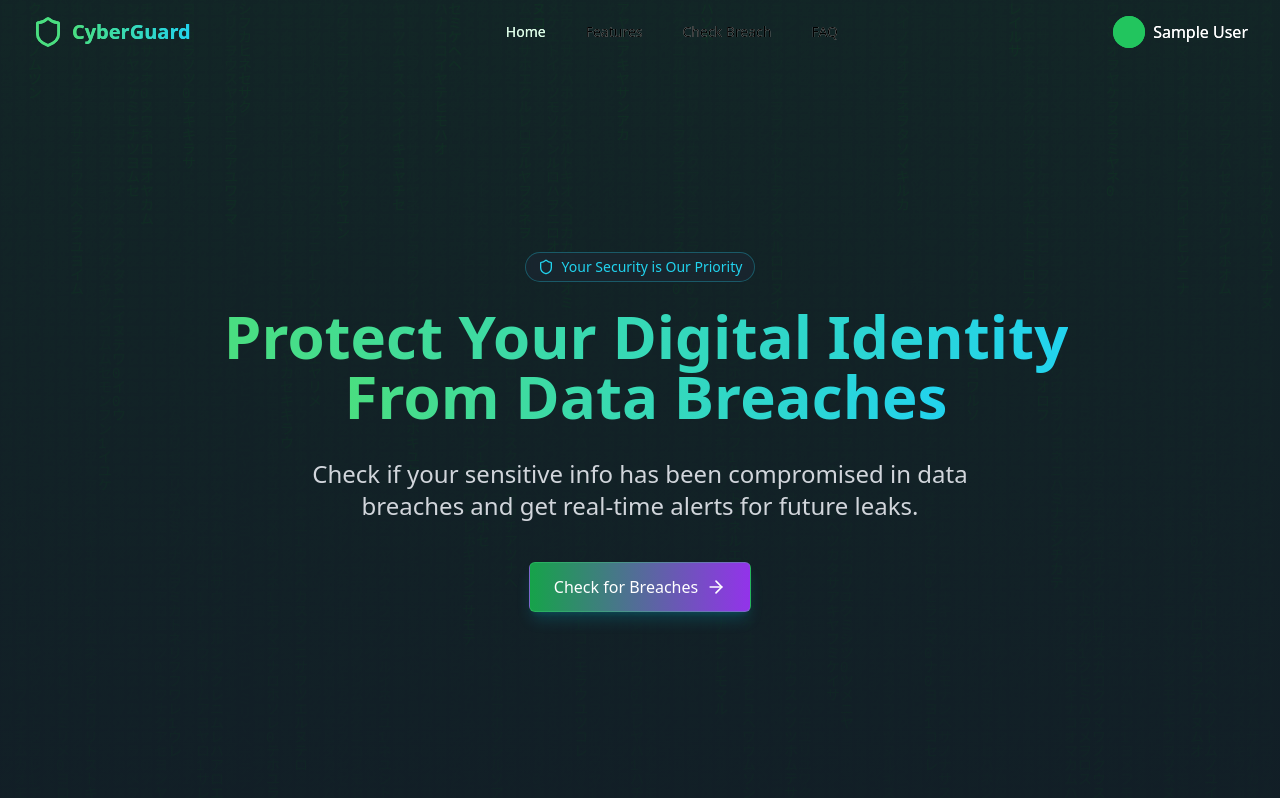
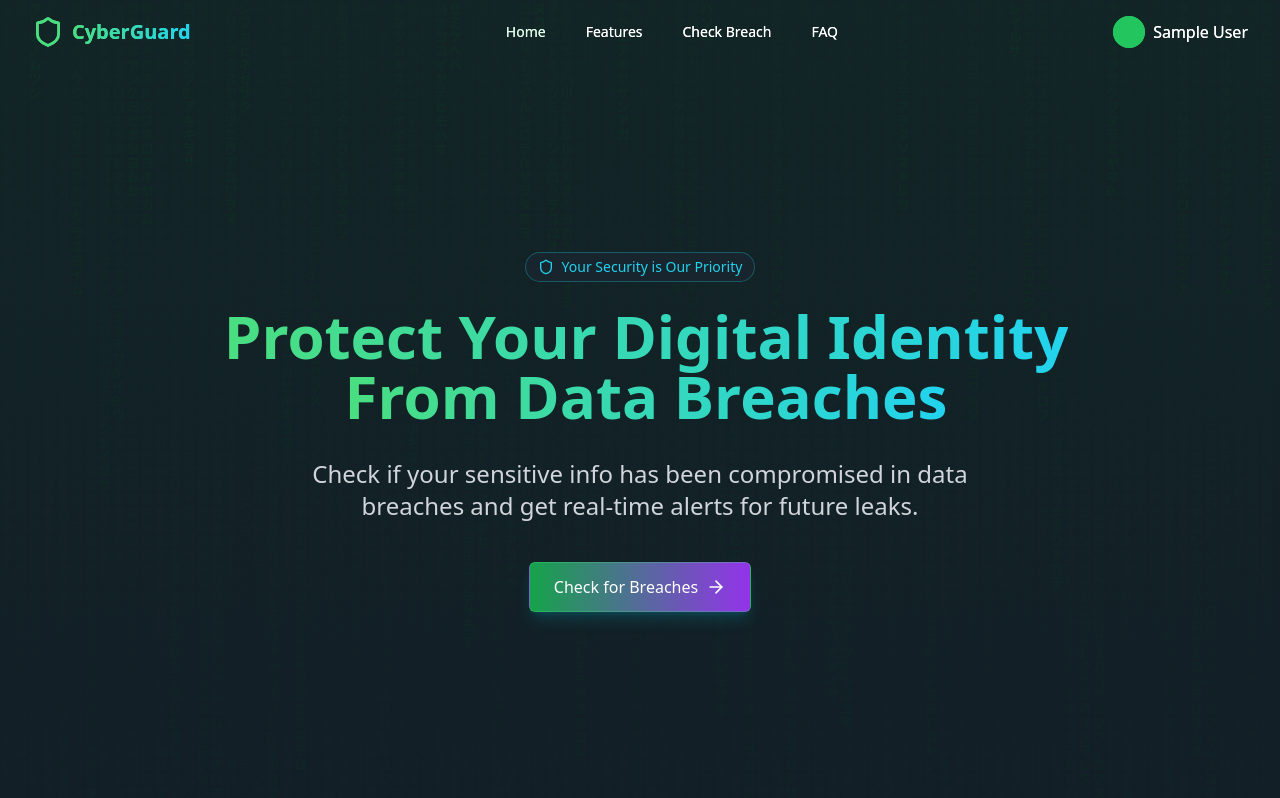
Before and after one commit to KrYash1511/CyberGuard, a React (Vite) app: page /home in a window 1280 px wide. Shown: the top 798 px of the page. Built offline with nearby package versions, Linux system fonts and the light colour scheme; no server answers; sample sign-in values are in the browser's storage.

Commit message:
all final

```diff
--- a/src/components/layout/Navbar.tsx
+++ b/src/components/layout/Navbar.tsx
@@ -64,21 +64,21 @@ const Navbar: React.FC = () => {
               <Link
                 href="#features"
                 activeClass="text-green-100"
-                className="px-3 py-2 text-sm font-medium hover:text-green-400 transition-colors"
+                className="px-3 py-2 text-sm text-white font-medium hover:text-green-400 transition-colors"
               >
                 Features
               </Link>
               <Link
                 href="#search"
                 activeClass="text-green-100"
-                className="px-3 py-2 text-sm font-medium hover:text-green-400 transition-colors"
+                className="px-3 py-2 text-sm text-white font-medium hover:text-green-400 transition-colors"
               >
                 Check Breach
               </Link>
               <Link
                 href="#faq"
                 activeClass="text-green-100"
-                className="px-3 py-2 text-sm font-medium hover:text-green-400 transition-colors"
+                className="px-3 py-2 text-sm text-white font-medium hover:text-green-400 transition-colors"
               >
                 FAQ
               </Link>
@@ -120,7 +120,7 @@ const Navbar: React.FC = () => {
               </div>
             </div>
           ) : (
-            <div className="hidden md:flex items-center space-x-4">
+            <div className="px-4 py-2 text-green-600 hover:text-red-600 transition-colors">
               <Button variant="ghost" size="sm" onClick={() => navigate("/")}>
                 Log Out
               </Button>
```
